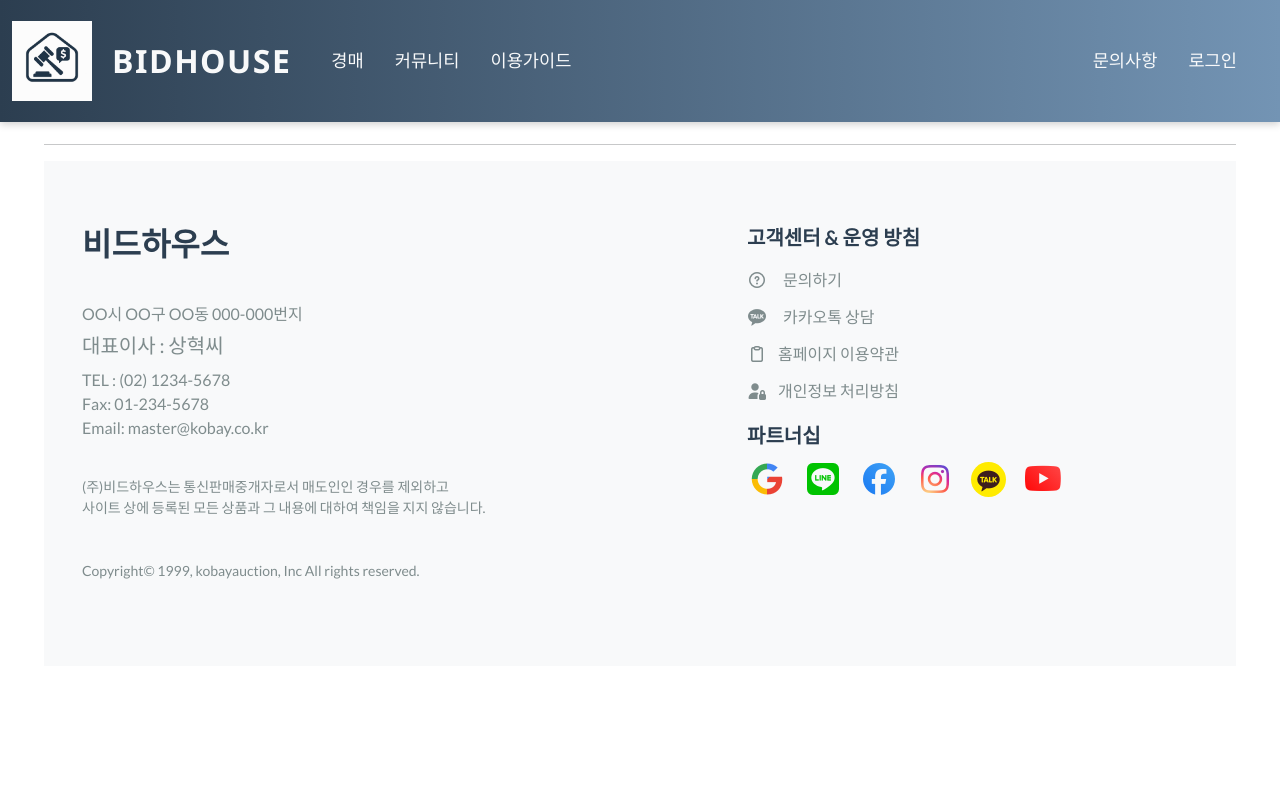
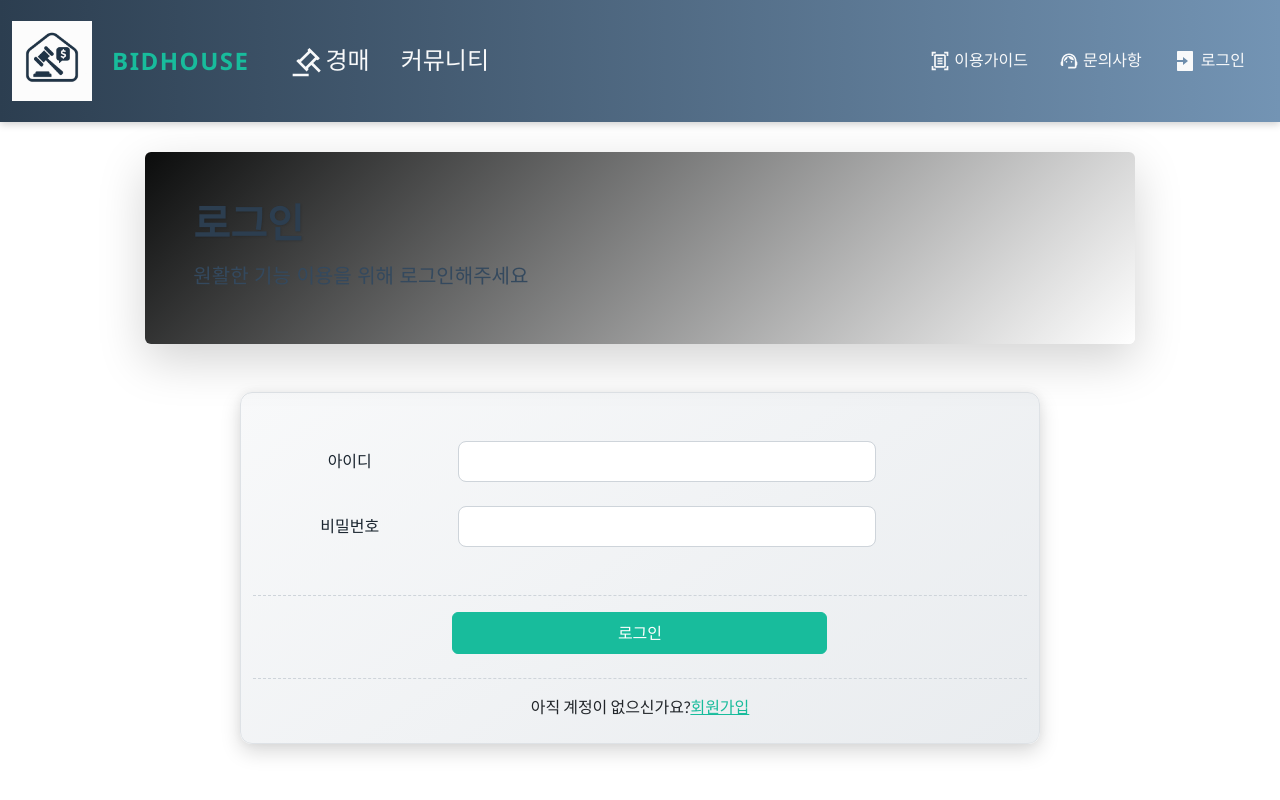
Before and after one commit to kimyeong123/KH16-3-final-frontend, a React (Vite) app: page /member/login in a window 1280 px wide. Shown: the top 800 px of the page. Built offline with nearby package versions, Linux system fonts and the light colour scheme.

Commit message:
메뉴, 가입폼 css작업 수정 및 전화번호 입력칸 추가

```diff
--- a/src/components/Content.jsx
+++ b/src/components/Content.jsx
@@ -1,12 +1,13 @@
 import { Route, Routes } from "react-router-dom";
 import Home from "./Home";
 import MemberJoin from "./member/MemberJoin";
+import MemberLogin from "./member/MemberLogin";
 
-export default function Content(){
+export default function Content() {
 
 
 
-return(
+    return (
         <>
             <div className="row">
                 <div className="col-md-10 offset-md-1">
@@ -16,7 +17,7 @@ return(
 
                         {/* 회원 관련 페이지들 */}
                         <Route path="/member/join" element={<MemberJoin />}></Route>
-     {/* <Route path="/member/login" element={<MemberLogin />}></Route> */}
+                        <Route path="/member/login" element={<MemberLogin />}></Route>
                     </Routes>
                 </div>
             </div>
--- a/src/components/Menu.jsx
+++ b/src/components/Menu.jsx
@@ -3,6 +3,10 @@ import '@fortawesome/fontawesome-free/css/all.min.css';
 import './menu.css';
 import logo2 from '../assets/logo2.png';
 import { useCallback, useEffect, useRef, useState } from "react";
+import { RiLoginBoxFill } from "react-icons/ri";
+import { MdSupportAgent } from "react-icons/md";
+import { RiAuctionLine } from "react-icons/ri";
+import { MdOutlineDocumentScanner } from "react-icons/md";
 
 export default function Menu() {
     const navigate = useNavigate();
@@ -31,7 +35,7 @@ export default function Menu() {
     return (
         <nav className="navbar navbar-expand-lg navbar-dark bg-primary fixed-top" data-bs-type="light">
             <div className="container-fluid">
-                <Link className="navbar-brand fw-bold fs-3 d-flex align-items-center" to="/">
+                <Link className="navbar-brand fw-bold fs-4 d-flex align-items-center" to="/">
                     <img
                         src={logo2}
                         style={{ width: '80px', height: '80px', marginRight: '20px' }}
@@ -52,26 +56,25 @@ export default function Menu() {
                     {/* 좌측 메뉴 */}
                     <ul className="navbar-nav me-auto ms-3">
                         <li className="nav-item">
-                            <Link className="nav-link" to="/auction" onClick={closeMenu}>경매</Link>
+                            <Link className="nav-link fs-4" to="/auction" onClick={closeMenu}><RiAuctionLine className="fs-3 me-1" />경매</Link>
                         </li>
                         <li className="nav-item">
-                            <Link className="nav-link" to="/about" onClick={closeMenu}>커뮤니티</Link>
-                        </li>
-                        <li className="nav-item">
-                            <Link className="nav-link" to="/contact" onClick={closeMenu}>이용가이드</Link>
+                            <Link className="nav-link fs-4" to="/about" onClick={closeMenu}>커뮤니티</Link>
                         </li>
                     </ul>
 
                     {/* 우측 메뉴 */}
                     <ul className="navbar-nav ms-auto ms-3">
-                        <li className="nav-item">
-                            <Link className="nav-link" to="#" onClick={closeMenu}>문의사항</Link>
+                           <li className="nav-item">
+                            <Link className="nav-link fs-6" to="/contact" onClick={closeMenu}><MdOutlineDocumentScanner className="fs-5 me-1"/>이용가이드</Link>
                         </li>
                         <li className="nav-item">
-                            <Link className="nav-link me-2" to="/member/login" onClick={closeMenu}>
-                                <span className="d-flex align-items-center">
+                            <Link className="nav-link fs-6" to="#" onClick={closeMenu}><MdSupportAgent className="fs-5 me-1" />문의사항</Link>
+                        </li>
+                        <li className="nav-item">
+                            <Link className="nav-link fs-6" to="/member/login" onClick={closeMenu}>
+                            <RiLoginBoxFill  className="fs-4 me-1"/>
                                     로그인
-                                </span>
                             </Link>
                         </li>
                     </ul>
--- a/src/components/member/MemberJoin.jsx
+++ b/src/components/member/MemberJoin.jsx
@@ -1,6 +1,6 @@
 import { useNavigate } from "react-router-dom";
 import Jumbotron from "../templates/Jumbotron";
-import { FaEye, FaEyeSlash, FaKey, FaMagnifyingGlass, FaSpinner, FaUser} from "react-icons/fa6";
+import { FaEye, FaEyeSlash, FaKey, FaMagnifyingGlass, FaSpinner, FaUser } from "react-icons/fa6";
 import { FaExclamationCircle } from "react-icons/fa";
 import { RiMailSendFill } from "react-icons/ri";
 import { FaEraser } from "react-icons/fa";
@@ -53,6 +53,7 @@ export default function MemberJoin() {
     memberAddress2: ""
   });
   const [showDuplicateModal, setShowDuplicateModal] = useState(false);
+  const [showDatePickerModal, setShowDatePickerModal] = useState(false); // DatePicker 모달 표시 여부
   //인증번호
   const [certNumber, setCertNumber] = useState("");
   const [certNumberClass, setCertNumberClass] = useState("");
@@ -83,13 +84,6 @@ export default function MemberJoin() {
     }
   }, [member.memberEmail, certNumber]);
 
-  //이메일 상태 초기화
-  const resetAccountEmail = useCallback(() => {
-    setAccountClass(prev => ({ ...prev, memberEmail: "" }));//입력창 클래스 초기화
-    setCertNumber("");//인증번호 입력값 초기화
-    setCertNumberClass("");//인증번호 입력창 클래스 초기화
-    setCertNumberFeedback("");//인증번호 입력창 피드백 초기화
-  }, []);
 
   const [showPassword, setShowPassword] = useState(false);
 
@@ -102,6 +96,10 @@ export default function MemberJoin() {
   const [memberEmailFeedback, setMemberEmailFeedback] = useState("");
   const [memberContactFeedback, setMemberContactFeedback] = useState("");
   const [memberDuplicateFeedback, setMemberDuplicateFeedback] = useState("");
+  const [memberBirthFeedback, setMemberBirthFeedback] = useState("");
+  const [showDatePicker, setShowDatePicker] = useState(false);
+  const [birthError, setBirthError] = useState("");
+
 
   // 문자열 입력 처리
   const changeStrValue = useCallback(e => {
@@ -316,6 +314,15 @@ export default function MemberJoin() {
     setMemberClass(prev => ({ ...prev, memberContact: valid ? "is-valid" : "is-invalid" }));
     setMemberContactFeedback(valid ? "" : "010-XXXX-XXXX 형식으로 입력하세요");
   }, []);
+  //생년월일
+  const handleDateChange = (date) => {
+    setMember({
+      ...member,
+      memberBirth: format(date, "yyyy-MM-dd")
+    });
+    setShowDatePickerModal(false);
+  };
+
 
   // 중복 체크 수정
   const checkDuplicate = useCallback(async () => {
@@ -375,6 +382,8 @@ export default function MemberJoin() {
     <>
       <Jumbotron subject="회원 가입" detail="가입에 필요한 정보 입력" />
 
+      <div className="member-container mx-auto mt-5 p-4">
+
         {/* 아이디 */}
         <div className="row mt-4">
           <label className="col-sm-3 col-form-label">
@@ -401,9 +410,9 @@ export default function MemberJoin() {
         <div className="row mt-4">
           <label className="col-sm-3 col-form-label">
             <div className="d-inline-flex align-items-center">
-            비밀번호 <FaExclamationCircle className="text-secondary ms-1" /></div>
-          {showPassword ? <FaEye className="ms-4" onClick={() => setShowPassword(false)} />
-            : <FaEyeSlash className="ms-4" onClick={() => setShowPassword(true)} />}
+              비밀번호 <FaExclamationCircle className="text-secondary ms-1" />
+              {showPassword ? <FaEye className="ms-3" onClick={() => setShowPassword(false)} />
+                : <FaEyeSlash className="ms-3" onClick={() => setShowPassword(true)} />}</div>
           </label>
           <div className="col-sm-9">
             <input type={showPassword ? "text" : "password"} className={`form-control ${memberClass.memberPw}`}
@@ -566,24 +575,67 @@ export default function MemberJoin() {
             <div className="invalid-feedback">주소는 모두 작성하셔야 합니다</div>
           </div>
         </div>
+        {/* 연락처 */}
+        <div className="row mt-4">
+          <label className="col-sm-3 col-form-label">
+            연락처
+          </label>
+          <div className="col-sm-9">
+            <input type="text" inputMode="tel"
+              className={`form-control ${memberClass.memberContact}`}
+              name="memberContact" value={member.memberContact}
+              onChange={changeStrValue}
+              onBlur={checkMemberContact} />
+            <div className="invalid-feedback">11자리 휴대전화번호를 입력하세요</div>
+          </div>
+        </div>
 
         {/* 생년월일 */}
-      <div className="row mt-4">
+        <div className="row mt-4 align-items-center">
           <label className="col-sm-3 col-form-label">생년월일</label>
-        <div className="col-sm-9">
+          <div className="col-sm-9 d-flex gap-2">
+            <input
+              type="text"
+              className={`form-control ${memberClass.memberBirth}`}
+              placeholder="날짜를 선택해주세요"
+              value={member.memberBirth}
+              disabled={true}
+              onChange={(e) => {
+                setMember({ ...member, memberBirth: e.target.value });
+              }}
+            />
+            <button
+              className="btn btn-outline-secondary"
+              onClick={() => setShowDatePickerModal(true)}
+            >
+              날짜 선택
+            </button>
+            <Modal show={showDatePickerModal} onHide={() => setShowDatePickerModal(false)}>
+              <Modal.Header closeButton>
+                <Modal.Title>날짜 선택</Modal.Title>
+              </Modal.Header>
+              <Modal.Body className="d-flex justify-content-center">
                 <DatePicker
-            className={`form-control ${memberClass.memberBirth}`}
                   selected={member.memberBirth ? parse(member.memberBirth, "yyyy-MM-dd", new Date()) : null}
-            onChange={changeDateValue}
+                  onChange={handleDateChange}
                   dateFormat="yyyy-MM-dd"
                   locale="ko"
                   maxDate={new Date()}
-            showYearDropdown
-            showMonthDropdown
-            dropdownMode="select"
-            onBlur={checkDuplicate}
+                  inline
                 />
-          <div className="invalid-feedback">올바른 날짜 형식이 아닙니다</div>
+              </Modal.Body>
+              <Modal.Footer>
+                <Button variant="secondary" onClick={() => setShowDatePickerModal(false)}>
+                  취소
+                </Button>
+                <Button variant="primary" onClick={() => setShowDatePickerModal(false)}>
+                  선택 완료
+                </Button>
+              </Modal.Footer>
+            </Modal>
+          </div>
+        </div>
+      </div>
       {/* 중복 피드백 modal */}
       <Modal show={showDuplicateModal} onHide={() => setShowDuplicateModal(false)}>
         <Modal.Header closeButton>
@@ -598,10 +650,9 @@ export default function MemberJoin() {
           </Button>
         </Modal.Footer>
       </Modal>
-
       {/* 가입버튼 */}
       <div className="row mt-5">
-            <div className="col text-end">
+        <div className="col text-center">
           <button type="button" className="btn btn-lg btn-success"
             disabled={memberValid === false} onClick={sendData}>
             <FaUser className="me-2" />
@@ -609,8 +660,9 @@ export default function MemberJoin() {
           </button>
         </div>
       </div>
-        </div>
-      </div>
+
+
+
 
     </>
   );
--- /dev/null
+++ b/src/components/member/MemberLogin.jsx
@@ -0,0 +1,101 @@
+import { useCallback, useState } from "react";
+import { Link, useNavigate } from "react-router-dom";
+import { atom, useAtom } from 'jotai';
+import axios from 'axios';
+import { accessTokenState, loginIdState, loginRoleState, refreshTokenState } from "../../utils/jotai";
+import "./feedback.css";
+import Jumbotron from "../templates/Jumbotron";
+
+export default function MemberJoin() {
+
+    //이동 도구
+    const navigate = useNavigate();
+
+    //jotai state (전체 화면에 영향을 미치는 데이터)
+    const [loginId, setLoginId] = useAtom(loginIdState);
+    const [loginRole, setLoginRole] = useAtom(loginRoleState);
+    const [accessToken, setAccessToken] = useAtom(accessTokenState);
+    const [refreshToken, setRefreshToken] = useAtom(refreshTokenState);
+
+    //state
+    const [member, setMember] = useState({
+        memberId: "",
+        memberPw: ""
+    });
+
+    //callback
+    const changeStrValue = useCallback(e => {
+        const { name, value } = e.target;
+        setMember(prev => ({ ...prev, [name]: value }));
+    }, []);
+
+    //로그인
+    const [result, setResult] = useState(null);//null(시도한적 없음), true(성공), false(실패)
+    const sendLogin = useCallback(async () => {
+        try {
+            const { data } = await axios.post("/member/login", member);
+            setResult(true);
+
+            setLoginId(data.loginId);
+            setLoginRole(data.loginRole);
+
+            //화면 이동
+            navigate("/");
+        }
+        catch (err) {
+            setResult(false);
+        }
+    }, [member]);
+
+
+    return (
+        <>
+            <Jumbotron subject="로그인" detail="원활한 기능 이용을 위해 로그인해주세요" />
+
+            <div className="member-container mx-auto mt-5 p-4">
+
+               <div className="row form-row no-border mt-4">
+                    <label className="col-sm-3 col-form-label">아이디</label>
+                    <div className="col-sm-9">
+                        <input type="text" name="memberId" value={member.memberId} onChange={changeStrValue}
+                            className="form-control" />
+                    </div>
+                </div>
+
+                <div className="row form-row mt-4">
+                    <label className="col-sm-3 col-form-label">비밀번호 </label>
+                    <div className="col-sm-9">
+                        <input type="password" name="memberPw" value={member.memberPw} onChange={changeStrValue}
+                            className="form-control" />
+                    </div>
+                </div>
+
+                {result === false && (
+                    <div className="row mt-4">
+                        <div className="col-sm-9 offset-sm-3 text-danger">
+                            입력하신 정보가 올바르지 않습니다.
+                            다시 확인하고 입력해주세요.
+                        </div>
+                    </div>
+                )}
+
+                <div className="row mt-5">
+                    <div className="col text-center">
+                        <button type="button" className="btn btn-success btn-md w-50"
+                            onClick={sendLogin}>로그인</button>
+                    </div>
+                </div>
+
+                <div className="row mt-4">
+                    <div className="col text-center">
+                        아직 계정이 없으신가요?{" "}
+                        <Link to="/member/join" className="text-success" style={{ textDecoration: "underline" }}>
+                            회원가입
+                        </Link>
+                    </div>
+                </div>
+            </div>
+
+        </>
+    )
+}
--- a/src/components/member/feedback.css
+++ b/src/components/member/feedback.css
@@ -1,45 +1,29 @@
 /* feedback.css */
 
-/* ---------------------------
-   기본 스타일 초기화
---------------------------- */
 
 /* 브라우저 기본 체크/엑스 제거 */
 input.is-valid,
 input.is-invalid {
-  background-image: none !important; /* 브라우저 기본 제거 */
-  padding-right: 2.25rem; /* 아이콘 공간 확보 */
+  background-image: none !important;
+  padding-right: 2.25rem;
 }
 
-/* ---------------------------
-   성공 input
---------------------------- */
 .is-valid {
   border-color: #2c3e50 !important; /* Flatly 남색 */
 }
-
-/* 성공 input focus */
 .is-valid:focus {
   border-color: #1a252f !important;
   box-shadow: 0 0 0 0.2rem rgba(44, 62, 80, 0.25) !important;
 }
-
-/* ---------------------------
-   실패 input
---------------------------- */
 .is-invalid {
   border-color: #a94442 !important; /* 진한 빨간색 */
 }
 
-/* 실패 input focus */
 .is-invalid:focus {
   border-color: #843534 !important;
   box-shadow: 0 0 0 0.2rem rgba(169, 68, 66, 0.25) !important;
 }
 
-/* ---------------------------
-   피드백 메시지
---------------------------- */
 .valid-feedback {
   color: #2c3e50 !important; /* 남색 */
   font-weight: 500;
@@ -49,11 +33,6 @@ input.is-invalid {
   color: #a94442 !important; /* 진한 빨간색 */
   font-weight: 500;
 }
-
-/* ---------------------------
-   우측 체크/엑스 아이콘
-   input을 감싸는 div에 class="input-icon"
---------------------------- */
 .input-icon {
   position: relative;
 }
@@ -62,12 +41,6 @@ input.is-invalid {
   padding-right: 2rem; /* 아이콘 공간 확보 */
 }
 
-
-
-
-/* ---------------------------
-   DatePicker input 적용
---------------------------- */
 .react-datepicker-wrapper input.is-valid {
   border-color: #2c3e50 !important;
 }
@@ -75,9 +48,7 @@ input.is-invalid {
 .react-datepicker-wrapper input.is-invalid {
   border-color: #a94442 !important;
 }
-/* ---------------------------
-   중복 피드백 메시지
---------------------------- */
+
 .member-duplicate-feedback {
     font-size: 1.6rem;               /* 기존 valid/invalid보다 크게 */
     font-weight: 600;               /* 조금 더 굵게 */
@@ -92,13 +63,89 @@ input.is-invalid {
     color: #843534 !important;     /* 진한 빨강, 기존보다 진하게 */
 }
 
-/* 체크/엑스 아이콘 색상 적용 */
-input.is-valid:focus ~ .member-duplicate-feedback::before,
-input.is-valid ~ .member-duplicate-feedback::before {
-    color: #1a252f !important;      /* 남색 진하게 */
+/* 전체 페이지 배경 */
+body {
+    font-family: 'Segoe UI', Tahoma, Geneva, Verdana, sans-serif;
+    color: #333;
+    margin: 0;
+    padding: 0;
 }
 
-input.is-invalid:focus ~ .member-duplicate-feedback::before,
-input.is-invalid ~ .member-duplicate-feedback::before {
-    color: #843534 !important;      /* 빨강 진하게 */
+/* 로그인 카드 컨테이너 (책장 느낌) */
+.member-container {
+    max-width: 800px;
+    background: linear-gradient(145deg, #f8f9fa, #e9ecef);
+    border-radius: 12px;
+    box-shadow: 0 8px 20px rgba(0,0,0,0.15), 0 0 10px rgba(0,0,0,0.05);
+    padding: 2rem;
+    border: 1px solid #dee2e6;
+    margin: 5vh auto;
+    transition: transform 0.3s ease;
 }
+.member-container:hover {
+    /* transform 제거 */
+    background: linear-gradient(145deg, #e9ecef, #f8f9fa); /* 색상 반전 */
+    box-shadow: 0 10px 25px rgba(0,0,0,0.15), 0 0 12px rgba(0,0,0,0.05);
+}
+
+.member-container .row {
+    display: flex;
+    align-items: center;
+    flex-wrap: wrap;
+}
+.member-container .form-control ~ .valid-feedback,
+.member-container .form-control ~ .invalid-feedback {
+    width: 75%;        /* input과 동일 폭 */
+    margin-top: 0.25rem;
+}
+
+/* 폼 레이블 */
+.col-form-label {
+    font-weight: 500;
+    color: #1a252f;
+    width: 25%;
+}
+
+.member-container .form-control {
+    font-size: 0.95rem;
+    padding: 0.5rem 0.75rem;
+    border-radius: 0.5rem;
+    border: 1px solid #ced4da;
+    transition: all 0.3s ease;
+    width: 75%; /* 레이블 옆에 맞춤 */
+}
+.member-container .form-control:focus {
+    border-color: #18bc9c;
+    box-shadow: 0 0 8px rgba(24,188,156,0.3);
+}
+
+/* 로그인 버튼 */
+.member-container .btn-success {
+    font-size: 1rem;
+    padding: 0.5rem 1rem;
+    transition: all 0.3s ease;
+}
+.member-container .btn-success:hover {
+    background-color: #15a589;
+    transform: translateY(-2px) scale(1.01);
+    box-shadow: 0 4px 12px rgba(0,0,0,0.2);
+}
+
+/* 책장 칸 느낌: 행 사이 구분선 */
+.member-container .row + .row {
+    border-top: 1px dashed #ced4da;
+    padding-top: 1rem;
+    margin-top: 1rem;
+}
+
+/* 버튼과 회원가입 링크 중앙 정렬 */
+.member-container .row .col {
+    display: flex;
+    justify-content: center;
+}
+
+.member-container .form-row.no-border + .form-row {
+    border-top: none;
+    padding-top: 0;
+    margin-top: 0;
+}
--- a/src/components/menu.css
+++ b/src/components/menu.css
@@ -4,17 +4,18 @@
     padding: 0.6rem 1rem;
     font-family: 'Arial', sans-serif;
     z-index: 999;
+    transition: background 0.5s ease, padding 0.3s ease;
 }
 
 .navbar.scrolled {
-    background-color: rgba(44, 62, 80, 0.95);
-    transition: background-color 0.3s ease;
+    background: linear-gradient(90deg, #34495e 0%, #5d7fa3 100%);
+    padding: 0.4rem 1rem; /* 스크롤 시 높이 축소 */
 }
 
 .navbar-brand {
     font-size: 1.8rem;
     font-weight: 700;
-    color: #F8F9FA !important;
+    color: #18bc9c !important;
     letter-spacing: 1.5px;
     text-transform: uppercase;
     font-family: 'Segoe UI', Tahoma, Geneva, Verdana, sans-serif;
@@ -24,11 +25,11 @@
 .navbar-brand:hover {
     color: #BDC3C7 !important;
     text-shadow: 1px 1px 2px rgba(189, 195, 199, 0.7);
-    transform: translateY(-4px) scale(1.02);
+    transform: translateY(-4px) scale(1.05);
     cursor: pointer;
 }
 
-
+/* 링크 스타일 & 애니메이션 */
 .nav-link {
     color: #F8F9FA !important;
     font-weight: 500;
@@ -43,8 +44,8 @@
     display: block;
     width: 0;
     height: 2px;
-    background: #BDC3C7;
-    transition: width 0.3s;
+    background: #18bc9c;
+    transition: width 0.4s cubic-bezier(0.65, 0, 0.35, 1);
     position: absolute;
     bottom: 0;
     left: 0;
@@ -52,16 +53,16 @@
 
 .nav-link:hover {
     background-color: rgba(255, 255, 255, 0.1);
-    color: #BDC3C7 !important;
-    transform: none;
-    box-shadow: none;
-    text-shadow: none;
+    color: #18bc9c !important;
+    transform: translateY(-2px);
+    box-shadow: 0 2px 8px rgba(0,0,0,0.1);
 }
 
 .nav-link:hover::after {
     width: 100%;
 }
 
+/* 메뉴 아이템 간격 */
 .navbar-nav .nav-link {
     font-size: 1.1rem;
     padding: 12px 20px;
@@ -70,3 +71,17 @@
 .navbar-nav .nav-item {
     margin-right: 15px;
 }
+
+/* 모바일 메뉴 슬라이딩 효과 */
+@media (max-width: 767px) {
+    .navbar-collapse {
+        transition: max-height 0.4s ease, opacity 0.4s ease;
+        overflow: hidden;
+        max-height: 0;
+        opacity: 0;
+    }
+    .navbar-collapse.show {
+        max-height: 500px;
+        opacity: 1;
+    }
+}
```
Also changed, not shown: src/utils/jotai/index.js (+7 -7 lines), src/components/member/MemberEdit.jsx (added), src/components/member/MemberInfo.jsx (added), src/index.css (line endings or trailing spaces). Lines whose indentation alone changed are shown as unchanged.
